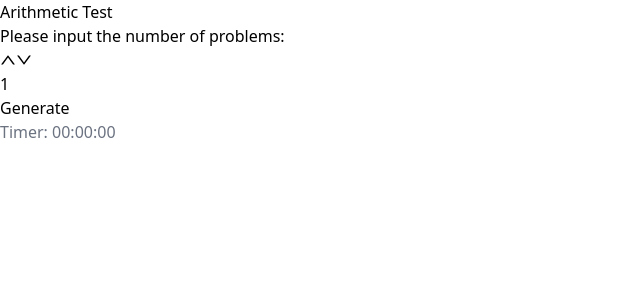
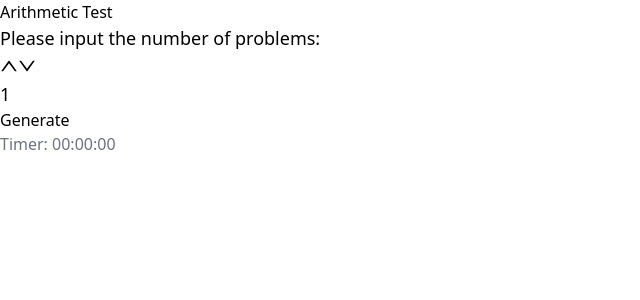
Before and after one commit to hakula139/vue-ts-app-template, a Vue app: page / in a window 1280 px wide. Shown: the top 300 px of the page, without its empty margins (0-640 px from the left). Built offline with nearby package versions, Linux system fonts and the light colour scheme.

Commit message:
fix: whitespace wrapping issue

```diff
--- a/components.d.ts
+++ b/components.d.ts
@@ -7,10 +7,12 @@ declare module 'vue' {
     AButton: typeof import('ant-design-vue/es')['Button'];
     ACard: typeof import('ant-design-vue/es')['Card'];
     AInputNumber: typeof import('ant-design-vue/es')['InputNumber'];
+    ALayout: typeof import('ant-design-vue/es')['Layout'];
+    ALayoutContent: typeof import('ant-design-vue/es')['LayoutContent'];
+    AModal: typeof import('ant-design-vue/es')['Modal'];
     ArithProblemListItem: typeof import('./src/components/ArithProblemListItem.vue')['default'];
     ArithProblemsCard: typeof import('./src/components/ArithProblemsCard.vue')['default'];
     ASpace: typeof import('ant-design-vue/es')['Space'];
-    ClockCircleOutlined: typeof import('@ant-design/icons-vue')['ClockCircleOutlined'];
     TimeCounter: typeof import('./src/components/TimeCounter.vue')['default'];
   }
 }
--- a/src/components/ArithProblemsCard.vue
+++ b/src/components/ArithProblemsCard.vue
@@ -9,10 +9,11 @@
       direction="vertical"
     >
       <a-space size="large">
-        <span>Please input the number of problems:</span>
+        <span class="text-lg whitespace-nowrap">Please input the number of problems:</span>
         <a-input-number
           id="problemsCount"
           v-model:value="problems.count"
+          class="text-lg"
           :min="1"
         />
         <a-button @click="generateProblems">
--- a/src/components/TimeCounter.vue
+++ b/src/components/TimeCounter.vue
@@ -1,5 +1,5 @@
 <template>
-  <span class="text-gray-500">Timer: {{ currentTime() }}</span>
+  <span class="text-gray-500 whitespace-nowrap">Timer: {{ currentTime() }}</span>
 </template>
 
 <script setup lang="ts">
```
